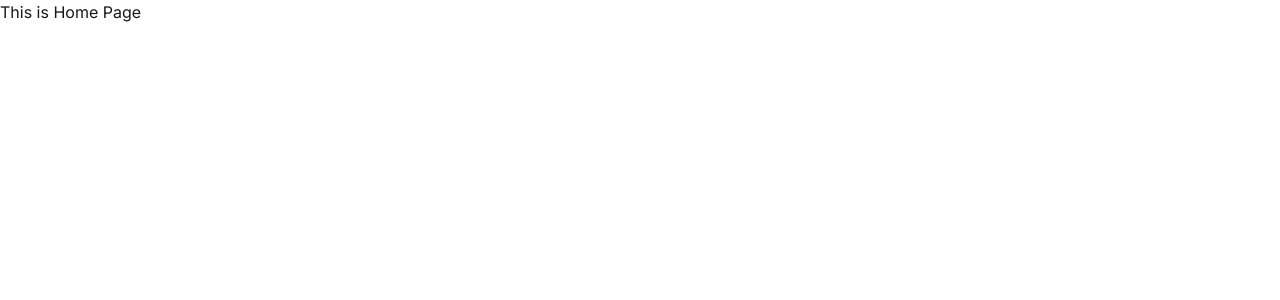
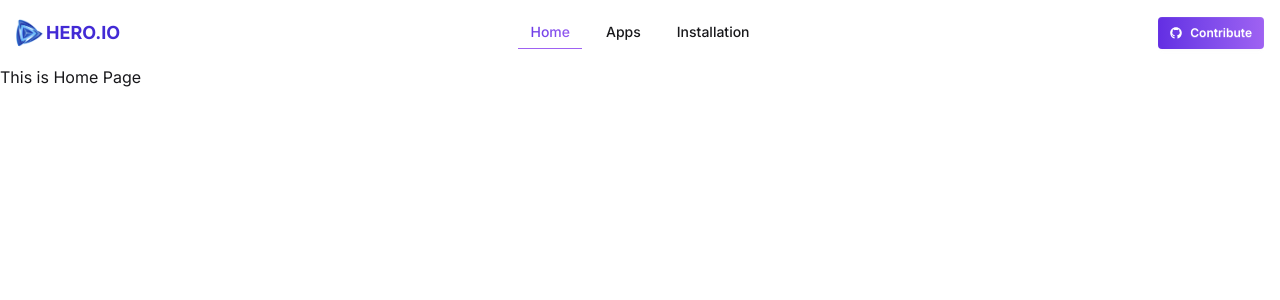
Before and after one commit to shad910/mr3-hero-io, a React (Vite) app: page / in a window 1280 px wide. Shown: the top 300 px of the page. Built offline with nearby package versions, Linux system fonts and the light colour scheme.

Commit message:
Navbar added

```diff
--- a/package.json
+++ b/package.json
@@ -11,7 +11,8 @@
   },
   "dependencies": {
     "react": "^19.2.4",
-    "react-dom": "^19.2.4"
+    "react-dom": "^19.2.4",
+    "react-icons": "^5.6.0"
   },
   "devDependencies": {
     "@eslint/js": "^9.39.4",
--- a/src/index.css
+++ b/src/index.css
@@ -10,3 +10,8 @@
   font-optical-sizing: auto;
   font-style: normal;
 }
+
+#nav-links > li > a.active {
+  /* @apply bg-gradient-to-r from-[#632EE3] to-[#9F62F2]; */
+  @apply bg-linear-to-r from-[#632EE3] to-[#9F62F2] bg-clip-text text-transparent border-b border-[#9F62F2] rounded-none;
+}
--- a/src/layouts/HomeLayout.jsx
+++ b/src/layouts/HomeLayout.jsx
@@ -1,13 +1,16 @@
 import React from 'react';
 import { Outlet } from 'react-router';
+import Navbar from '../shared/Navbar';
 
 const HomeLayout = () => {
     return (
-        <div>
-            <header></header>
+        <div className='flex flex-col'>
+            <header>
+                <Navbar />
+            </header>
 
-            <main>
-                <Outlet/>
+            <main className='flex-1'>
+                <Outlet />
             </main>
 
             <footer></footer>
--- /dev/null
+++ b/src/shared/Logo.jsx
@@ -0,0 +1,15 @@
+import React from 'react';
+import { Link } from "react-router";
+
+const Logo = () => {
+    return (
+        <Link to="/" className="flex items-center gap-0.5">
+            <img src="/src/assets/logo.png" alt="Logo" className="w-7 h-7 rounded-md" />
+            <span className="font-bold text-lg text-primary">
+                HERO.IO
+            </span>
+        </Link>
+    );
+};
+
+export default Logo;
--- /dev/null
+++ b/src/shared/Navbar.jsx
@@ -0,0 +1,84 @@
+import React from "react";
+import { FaGithub, FaBars } from "react-icons/fa";
+
+import Logo from "./Logo";
+import { NavLink } from "react-router";
+
+const Navbar = () => {
+
+    const navLinks = <>
+
+        <li>
+            <NavLink to="/" className="border-b border-transparent">
+                Home
+            </NavLink>
+        </li>
+        <li>
+            <NavLink to="/apps" className="border-b border-transparent">
+                Apps
+            </NavLink>
+        </li>
+        <li>
+            <NavLink to="/installation" className="border-b border-transparent">
+                Installation
+            </NavLink>
+        </li>
+    </>
+
+    return (
+        <nav className="bg-base-100">
+            <div className="navbar max-w-7xl mx-auto px-4">
+
+                {/* Left - Logo */}
+                <section className="navbar-start">
+                    <Logo />
+                </section>
+
+                {/* Center - Desktop Menu */}
+                <section className="navbar-center hidden md:flex">
+                    <ul id="nav-links" className="menu menu-horizontal px-1 gap-3 text-sm font-medium rounded-none">
+                        {navLinks}
+                    </ul>
+                </section>
+
+                {/* Right - Button + Hamburger */}
+                <section className="navbar-end flex items-center gap-2">
+
+                    {/* Contribute Button (hidden on small screens) */}
+                    <a
+                        href="#"
+                        className="hidden sm:flex btn btn-sm bg-linear-to-r from-[#632EE3] to-[#9F62F2] text-white border-none items-center gap-2"
+                    >
+                        <FaGithub />
+                        Contribute
+                    </a>
+
+                    {/* Hamburger Menu (right side on mobile) */}
+                    <div className="dropdown dropdown-end md:hidden">
+                        <label tabIndex={0} className="btn btn-ghost">
+                            <FaBars size={18} />
+                        </label>
+
+                        <ul
+                            tabIndex={0}
+                            className="menu menu-sm dropdown-content mt-3 z-1 p-2 shadow bg-base-100 rounded-box w-52"
+                        >
+                            {navLinks}
+
+                            {/* Mobile Contribute Button */}
+                            <li className="mt-2">
+                                <a className="btn btn-sm bg-linear-to-r from-[#632EE3] to-[#9F62F2] text-white border-none flex items-center gap-2">
+                                    <FaGithub />
+                                    Contribute
+                                </a>
+                            </li>
+                        </ul>
+                    </div>
+
+                </section>
+            </div>
+        </nav>
+    );
+};
+
+export default Navbar;
```
Also changed, not shown: 1 other file (tests, documents, lock files or other folders).
